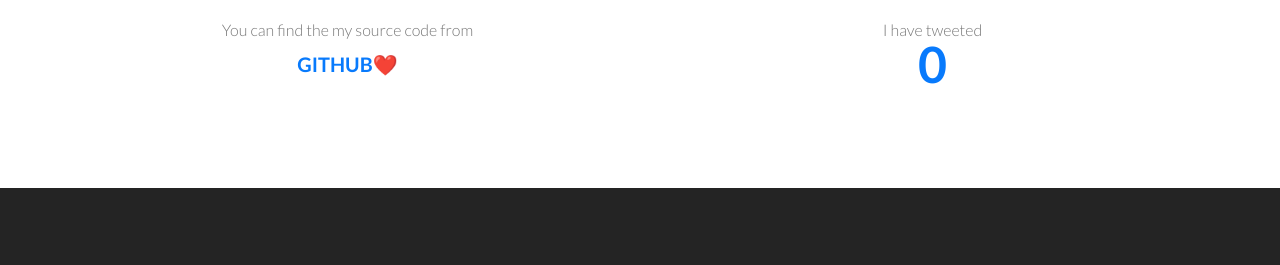
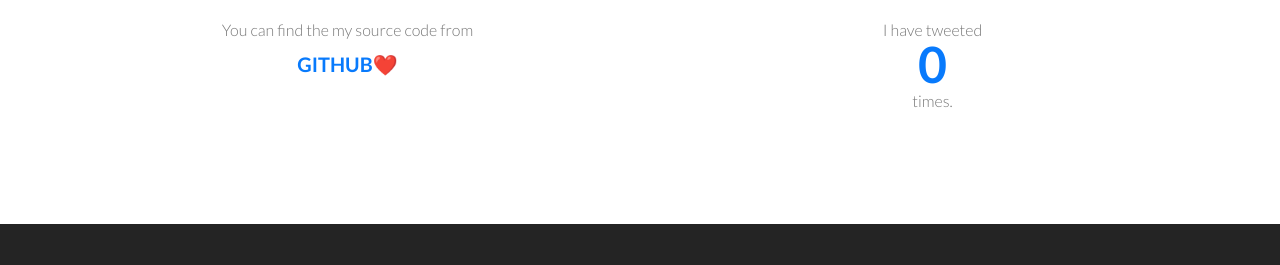
Before and after one commit to namila007/nb-twitter-bot, a website: page views/index.html in a window 1280 px wide. Shown: the part 887-1152 px from the top of the page. Drawn offline with nearby package versions, Linux system fonts and the light colour scheme; no server answers.

Commit message:
counterv2

```diff
--- a/tweetcount.js
+++ b/tweetcount.js
@@ -5,7 +5,7 @@ const T = new twit(config)
 //function to get tweetcounts
      function tweetcount (id,callback) {
          T.get('users/show', { user_id: id },  function (err, data, response) {
-           console.log("count "+ data)
+           console.log(data)
            callback(data.statuses_count)
       })
 
--- a/views/index.html
+++ b/views/index.html
@@ -90,7 +90,7 @@
 						<i class="fa fa-twitter fa-5x mar-bot20"></i>
 						<h4 class="text-bold">Total Count</h4>
 						<p>I have tweeted <div id="count" class="count" style="font-weight: bold; font-size: 50px; color: #087afc">0</div>
-						</p>
+						</p><p>times.</p>
 					</div>
 				</div>
 
```
